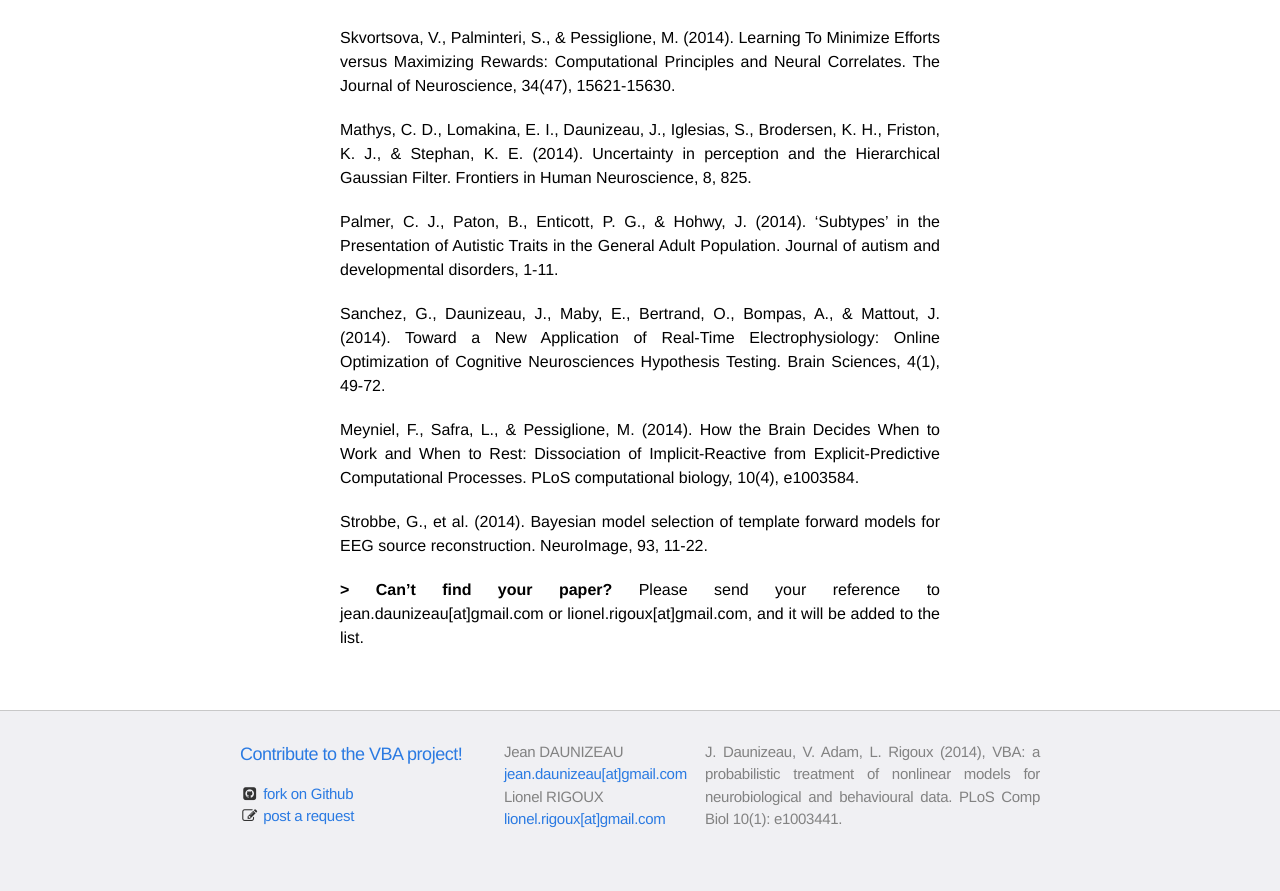
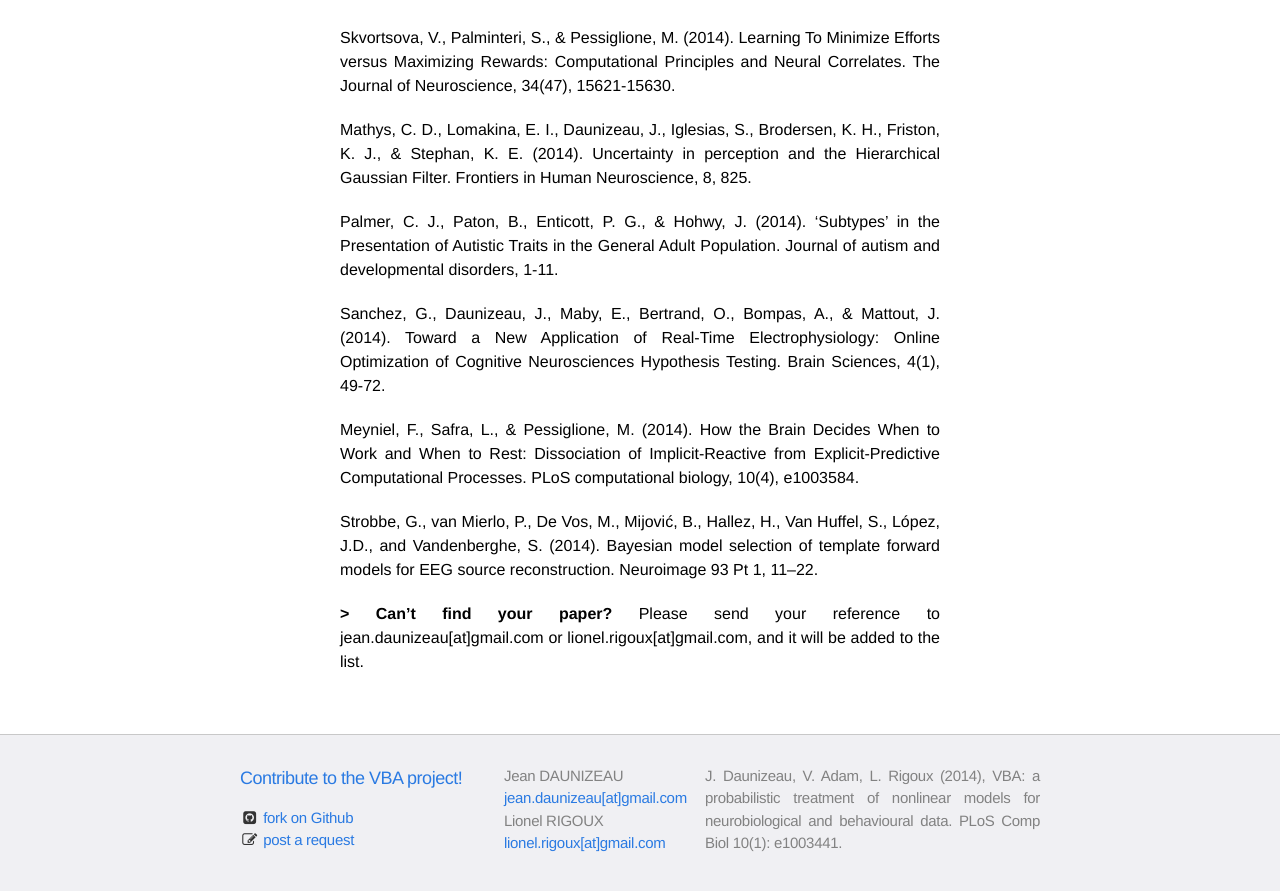
Before and after one commit to MBB-team/VBA-toolbox, a Jekyll site: the page built from references/index.html, in a window 1280 px wide and 900 px high, scrolled down 5200 px. Shown: the top 891 px of the window. Built offline with Jekyll 4.4.1, drawn with Linux system fonts in a browser that asks for light colours; nearby versions of some CDN libraries.

Commit message:
Update index.html

```diff
--- a/references/index.html
+++ b/references/index.html
@@ -265,7 +265,7 @@ Meyniel, F., Safra, L., & Pessiglione, M. (2014). How the Brain Decides When to
 </p>
 
 <p>
-Strobbe, G., et al. (2014). Bayesian model selection of template forward models for EEG source reconstruction. NeuroImage, 93, 11-22.
+Strobbe, G., van Mierlo, P., De Vos, M., Mijović, B., Hallez, H., Van Huffel, S., López, J.D., and Vandenberghe, S. (2014). Bayesian model selection of template forward models for EEG source reconstruction. Neuroimage 93 Pt 1, 11–22.
 </p>
 
 
```
